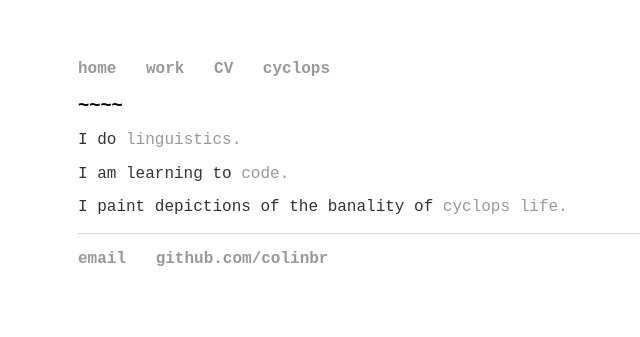
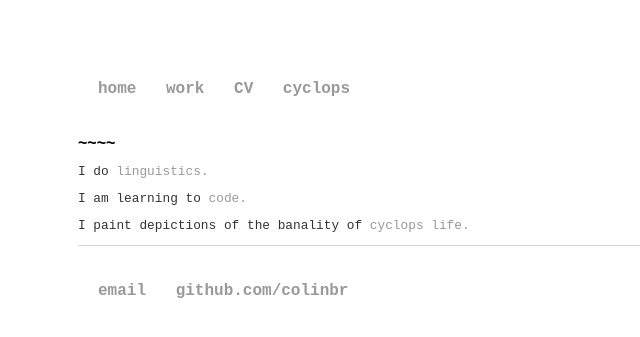
Before and after one commit to colinbr/OLD-colinbr.github.io, a Jekyll site: the page built from index.html, in a window 1280 px wide. Shown: the top 337 px of the page, without its empty margins (114-754 px from the left). Built offline with Jekyll 4.4.1, drawn with Linux system fonts in a browser that asks for light colours; some web fonts are replaced.

Commit message:
Update main.css

```diff
--- a/css/main.css
+++ b/css/main.css
@@ -4,7 +4,7 @@ body {
 }
 nav ul, footer ul {
     font-family: 'Courier New', monospace;
-    padding: 0px;
+    padding: 20px;
     list-style: none;
     font-weight: bold;
 }
@@ -20,17 +20,17 @@ a:hover {
     text-decoration: underline;
 }
 h1 {
-    font-size: 1.2em;
+    font-size: 1em;
     font-family: 'Montserrat', sans-serif;
 }
 
 h2 {
-    font-size: 1.1em;
+    font-size: 1em;
     font-family: 'Montserrat', sans-serif;
 }
 
 p {
-    font-size: 1em;
+    font-size: 0.8em;
     font-family: 'Courier New', monospace;
     line-height: 1.1em;
     color: #333;
@@ -41,8 +41,8 @@ footer {
 }
 
 ul.posts {
-    margin: 20px auto 40px;
-    font-size: 1.5em;
+    margin: 30px auto 40px;
+    font-size: 1.8em;
 }
 
 ul.posts li {
```
